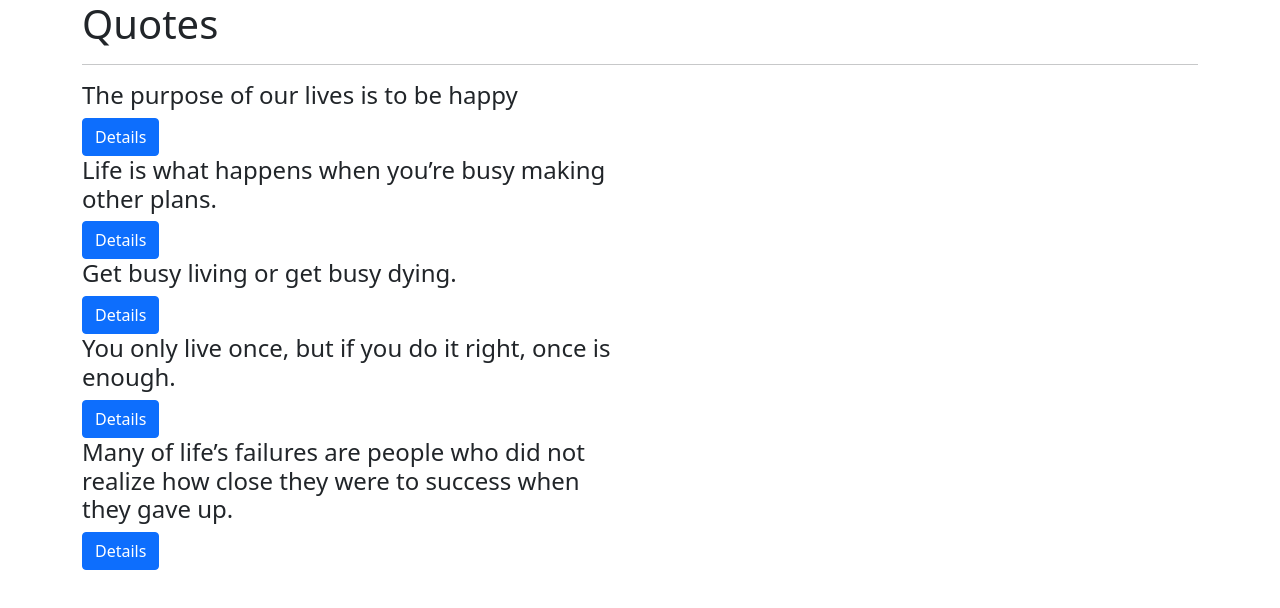
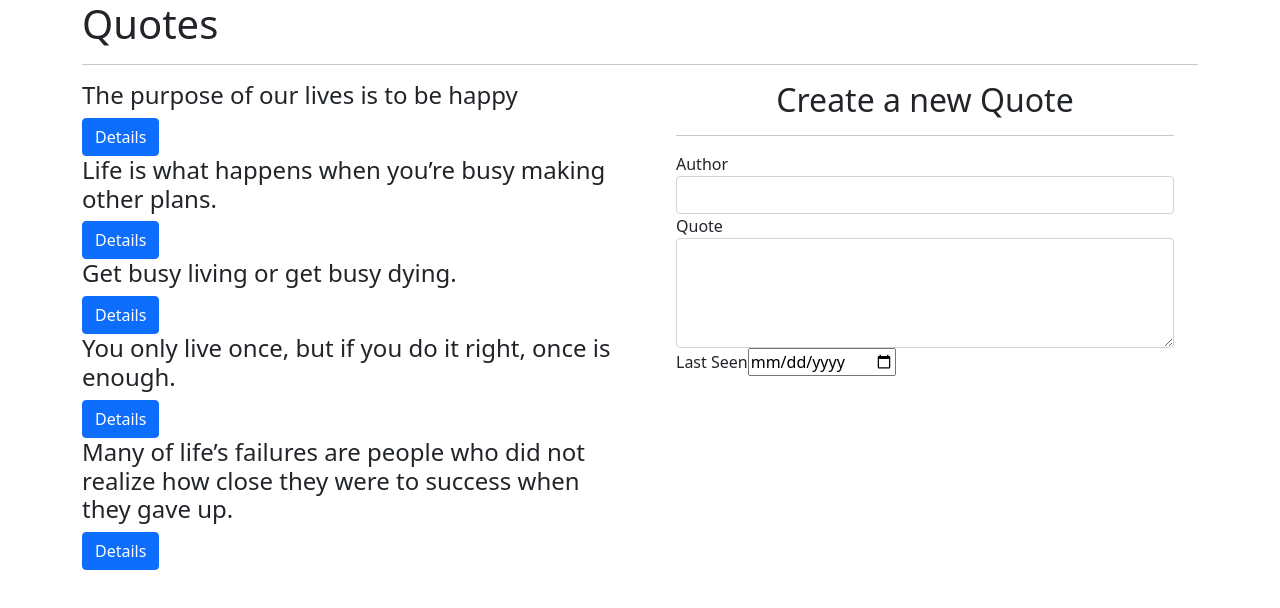
Before and after one commit to Ahmed-moringa/Quotes, an Angular app: page / in a window 1280 px wide. Shown: the top 608 px of the page. Built offline with nearby package versions, Linux system fonts and the light colour scheme.

Commit message:
nested quote form component in form component

```diff
--- a/src/app/quote-form/quote-form.component.html
+++ b/src/app/quote-form/quote-form.component.html
@@ -1 +1,23 @@
-<p>quote-form works!</p>
+<div class="container-fluid">
+    <h2 class="text-center">Create a new Quote</h2>
+    <hr>
+    <form>
+        <div class="form-group">
+
+            <label for="name">Author</label>
+            <input type="text" required class="form-control" id="author">
+
+        </div>
+        <div class="form-group">
+
+            <label for="name">Quote</label>
+            <textarea class="form-control" id="name" rows="4" required></textarea>
+
+        </div>
+        <div class="form-group">
+            <label for="complete">Last Seen</label>
+            <input type='date' id="completeDate" required>
+
+        </div>
+    </form>
+  </div>
--- a/src/app/quote/quote.component.html
+++ b/src/app/quote/quote.component.html
@@ -13,5 +13,8 @@
                 </div>
             </div>
         </div>
+        <div class="col-md-6">
+            <app-quote-form></app-quote-form>
+        </div>
     </div>
 </div>
```
